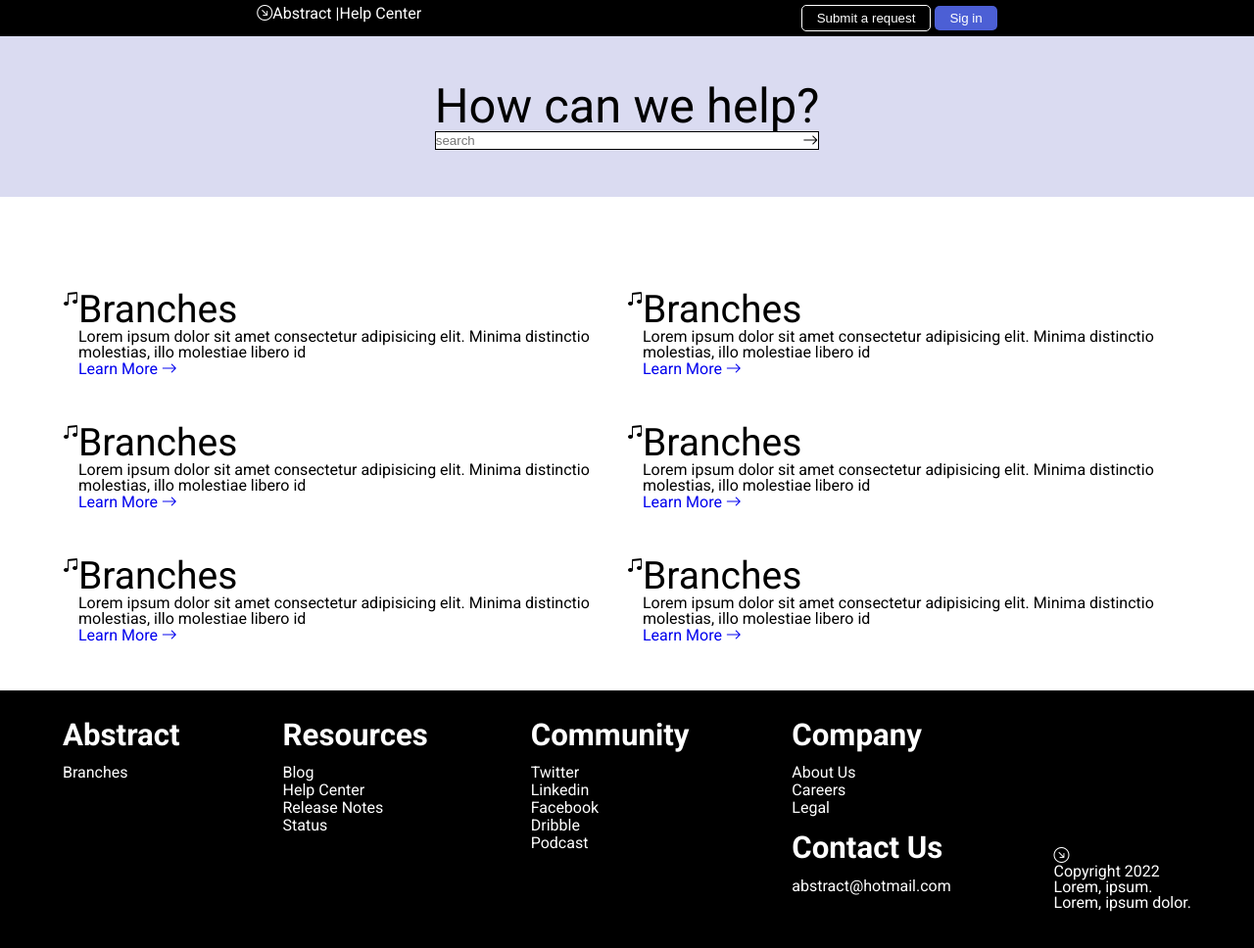
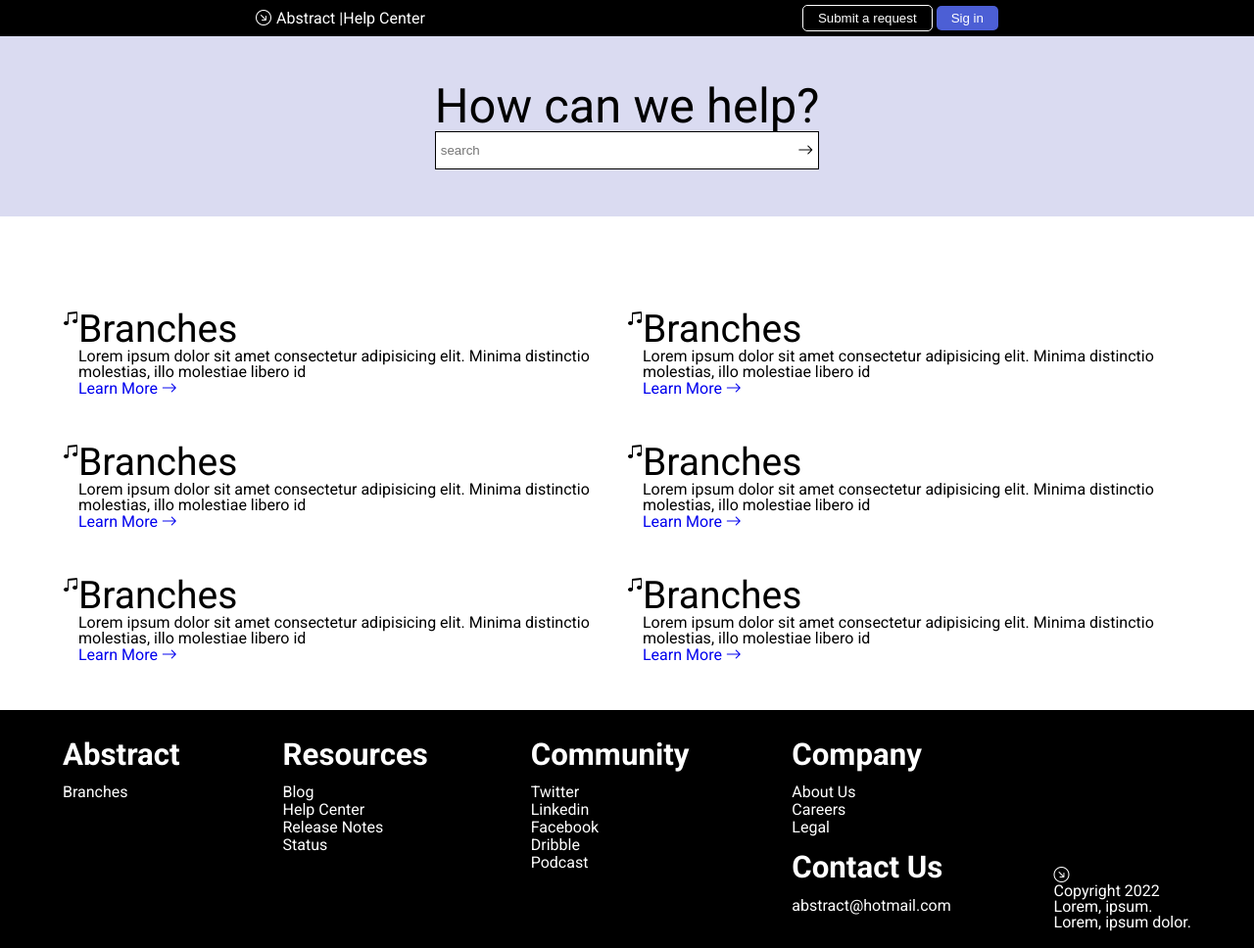
Before and after one commit to almeidaleandro28/frontend-Practice-01, a website: page index.html in a window 1280 px wide. Shown: the top 968 px of the page at 98% size. Drawn offline with nearby package versions, Linux system fonts and the light colour scheme.

Commit message:
position logo

```diff
--- a/scss/style.scss
+++ b/scss/style.scss
@@ -51,7 +51,7 @@ a {
   display: flex;
   flex-direction: row;
   justify-content: space-between;
-  align-items: baseline;
+  align-items: center;
 
 }
 
@@ -61,6 +61,7 @@ a {
 .nav-menu {
     display: flex;
     justify-content: center;
+    padding-left: 5px;
   } .nav-menu a {
     color: $white;
   }
@@ -100,9 +101,10 @@ a {
 .hero-container h1 {}
 
 .hero-form {
+  background-color: $white;
   border: 1px solid $black;
   display: flex;
-
+  padding: 10px 5px;
 }
 
 .hero-form input {
```
Also changed, not shown: css/style.css, 1 other file.
